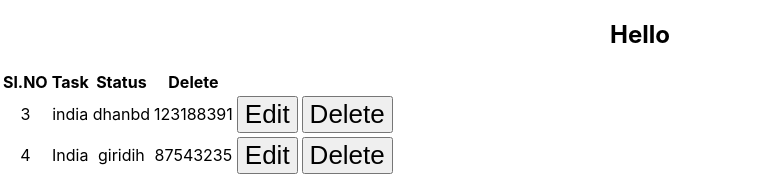
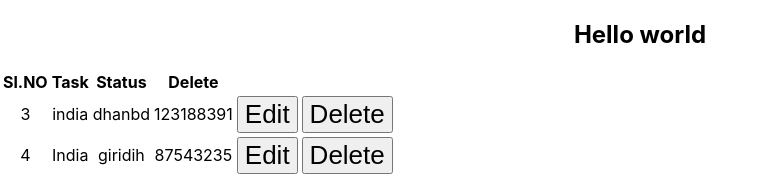
Before and after one commit to Abhishekkp42/city_country, a React (Vite) app: page / in a window 1280 px wide. Shown: the top 176 px of the page, without its empty margins (0-765 px from the left). Built offline with nearby package versions, Linux system fonts and the light colour scheme; data requests are answered from the project's data file.

Commit message:
new change

```diff
--- a/src/App.jsx
+++ b/src/App.jsx
@@ -9,8 +9,8 @@ import { Home } from './components/Home'
 function App() {
 
   return (
-    <div className="App">
-      <h2>Hello</h2>
+    <div className="App" >
+      <h2> Hello world</h2>
       <Routes>
       <Route path='/' element={<Home />}></Route>
         <Route path='/add-country' element={<Country />}></Route>
```
